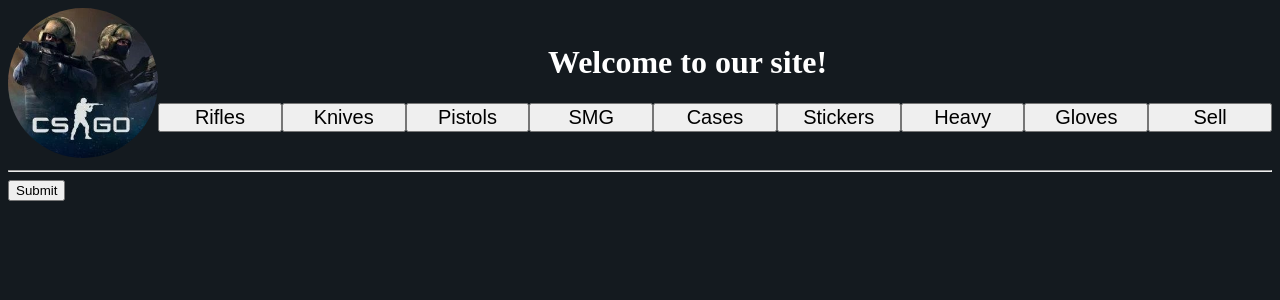
After one commit to Leotrona/FirstDjangoProject, a Django app: page /sell-item in a window 1280 px wide. The commit adds this page. Shown: the top 300 px of the page. Run offline with Django 4.2, Linux system fonts and the light colour scheme.

Commit message:
Added sell.html, additional urls, views

```diff
--- a/csgostash/base/urls.py
+++ b/csgostash/base/urls.py
@@ -12,7 +12,8 @@
     path('stickers/', views.stickers, name="stickers"),
     path('heavy/', views.heavy, name="heavy"),
     path('gloves/', views.gloves, name="gloves"),
-    path('rifles/ak47', views.ak47, name="ak47"),
-    path('rifles/ak47/<int:pk>', views.current_rifle, name="current_rifle"),
+    path('rifles/<str:weapon>', views.existing_skins, name="existing_skins"),
+    path('rifles/<str:weapon>/<int:pk>', views.current_rifle, name="current_rifle"),
+    path('sell-item', views.sell_item, name='sell-item')
 
 ]
--- a/csgostash/base/views.py
+++ b/csgostash/base/views.py
@@ -1,13 +1,8 @@
 from django.shortcuts import render
 from .models import Weapon
+from django.http import HttpResponseNotFound
+
 # Create your views here.
-
-job_title = [
-    "First Job",
-    "Second Job",
-    "Third Job",
-    "Fourth Job",
-]
 
 
 def home(request):
@@ -37,15 +32,26 @@
 def gloves(request):
     return render(request, 'gloves.html')
 
-def ak47(request):
-    try:
-        weapons = Weapon.objects.all()
-        context = {'weapons': weapons}
-        return render(request, 'ak47.html', context)
-    except:
-        return render("Item not found!")
+def existing_skins(request, weapon):
 
-def current_rifle(request, pk):
-    weapon_from_database = Weapon.objects.get(id=pk)
-    context = {'weapon': weapon_from_database}
-    return render(request, 'current_rifle.html', context)
+        if weapon == 'a':
+            return HttpResponseNotFound("Item not found!")
+
+        weapons = Weapon.objects.filter(skin_name__icontains = weapon)
+        weapon_name = weapons[0].skin_name.split("|")[0]
+        context = {'weapons': weapons, 'weapon_name': weapon_name}
+        return render(request, 'existing_skins.html', context)
+
+
+def current_rifle(request,weapon, pk):
+        weapon_from_database = Weapon.objects.filter(id=pk, skin_name__icontains = weapon)
+
+        if len(weapon_from_database) == 0:
+            return HttpResponseNotFound("Item not found!")
+        context = {'weapon': weapon_from_database.get()}
+        return render(request, 'current_rifle.html', context)
+
+
+def sell_item(request):
+     context = {}
+     return render(request, "sell.html", context)
--- a/csgostash/static/styles/commons.css
+++ b/csgostash/static/styles/commons.css
@@ -2,3 +2,8 @@
     background-color: rgb(20, 26, 31);
     color: white;
 }
+
+a {
+    color: blue;
+
+}
--- a/csgostash/static/styles/navbar.css
+++ b/csgostash/static/styles/navbar.css
@@ -30,9 +30,9 @@
 .lower-part{
     color: white;
     display: grid;
-    grid-template-columns: repeat(8, 1fr);
-    padding-left: 12%;
-    padding-right: 10%;
+    grid-template-columns: repeat(9, 1fr);
+    padding-left: 0%;
+    padding-right: 0%;
 }
 
 
@@ -55,7 +55,7 @@
         color: white;
         display: grid;
         grid-template-columns: 150px;
-        grid-template-rows: repeat(8, 20px);
+        grid-template-rows: repeat(9, 20px);
         padding-left: 28%;
         padding-right: 0%;
         align-items: center;
--- a/csgostash/templates/navbar.html
+++ b/csgostash/templates/navbar.html
@@ -21,6 +21,7 @@
             <button onclick="location.href = '/stickers';" class = "skin-category" type="button">Stickers</button>
             <button onclick="location.href = '/heavy';" class = "skin-category" type="button">Heavy</button>
             <button onclick="location.href = '/gloves';" class = "skin-category" type="button">Gloves</button>
+            <button onclick="location.href = '/sell-item';" class = "skin-category" type="button">Sell</button>
 
         </div>
     </div>
--- /dev/null
+++ b/csgostash/templates/sell.html
@@ -0,0 +1,17 @@
+{% extends 'main.html' %}
+
+
+{% load static %}
+
+{% block content %}
+
+<div>
+    <form method= "POST" action="">
+        {% csrf_token %}
+
+        <input type="submit" value="Submit" />
+
+    </form>
+</div>
+
+{% endblock content %}
```
Also changed, not shown: csgostash/templates/ak47.html (deleted, +0 -19 lines), csgostash/templates/existing_skins.html (added, +23 -0 lines), csgostash/templates/rifles.html (+6 -6 lines), csgostash/db.sqlite3, csgostash/templates/current_rifle.html (line endings or trailing spaces).
